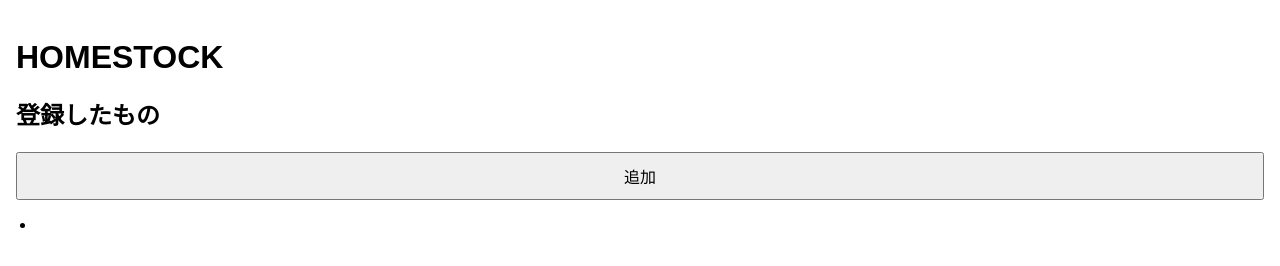
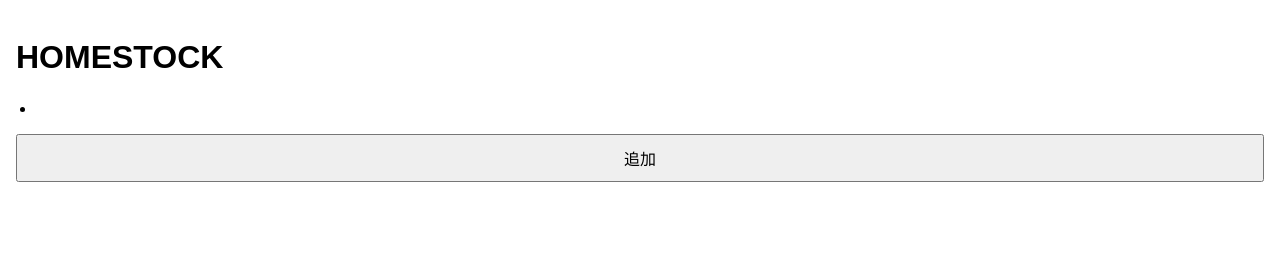
Before and after one commit to MAI-3801/theme1-b-4, a plain HTML site: page index.html in a window 1280 px wide. Drawn offline with Linux system fonts and the light colour scheme.

Commit message:
追加ボタンの位置修正

```diff
--- a/index.html
+++ b/index.html
@@ -9,12 +9,11 @@
 <body>
 	<h1>HOMESTOCK</h1>
 	<div class="itemlist">
-		<h2>登録したもの</h2>
-		<button id="btn-add" type="button">追加</button>
 		<ul>
 			<!-- 登録したアイテムをここに表示します -->
 			<li class="item"><span class="item-name"></span></li>
 		</ul>
+		<button id="btn-add" type="button">追加</button>
 	</div>
 
 	<div id="pop-up" role="dialog" aria-modal="true" aria-labelledby="popup-title" hidden>
```
